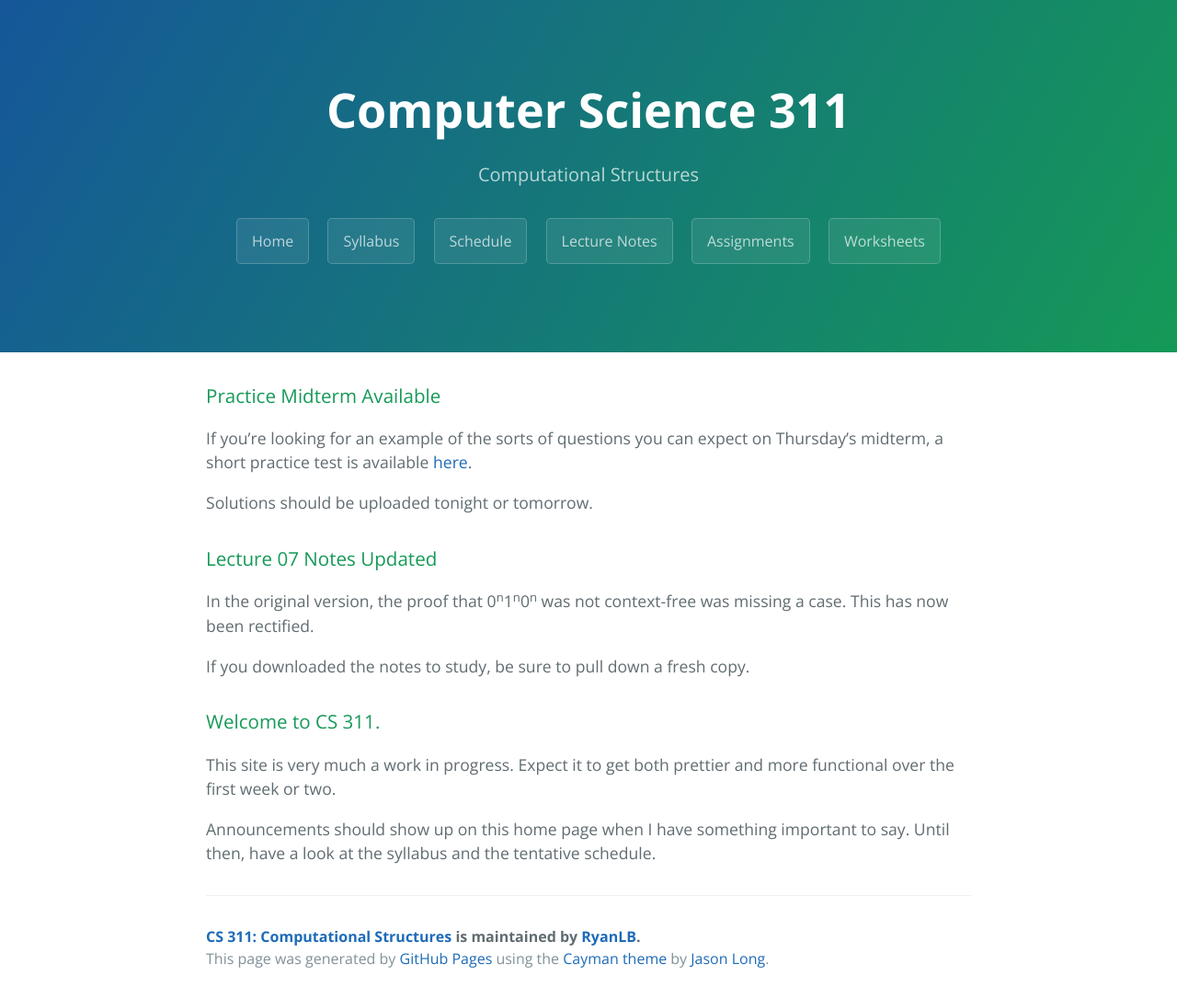
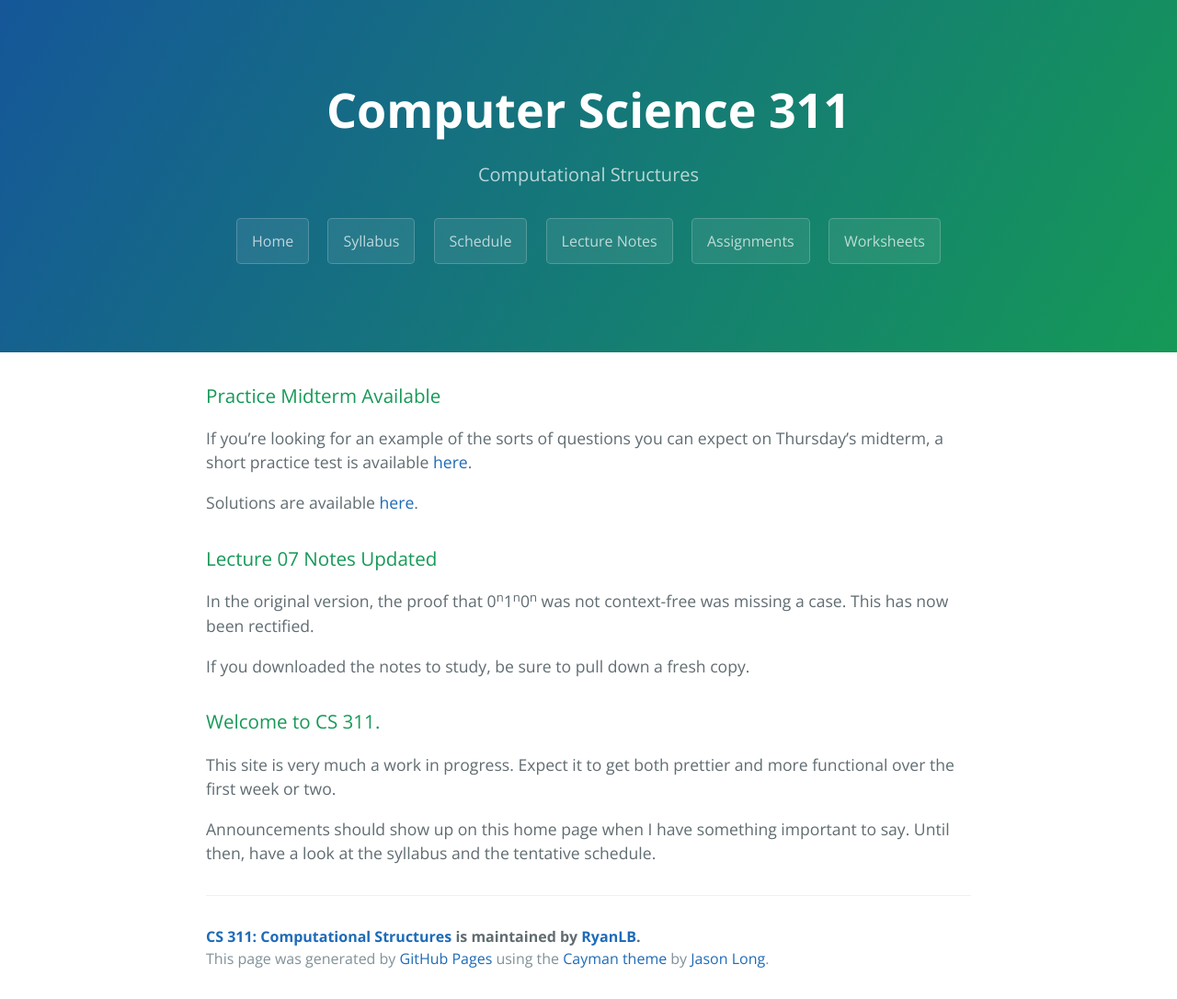
Before and after one commit to RyanLB/CS311, a Jekyll site: the page built from index.md, in a window 1280 px wide. Shown: the whole page at 92% size. Built offline with Jekyll 4.4.1, drawn with Linux system fonts in a browser that asks for light colours.

Commit message:
Add practice midterm solutions

```diff
--- a/index.md
+++ b/index.md
@@ -7,9 +7,9 @@ layout: default
 ### Practice Midterm Available
 
 If you're looking for an example of the sorts of questions you can expect on Thursday's midterm, a
-short practice test is available [here]({{ site.github.url }}{{ "/Practice Midterm.pdf" | uri_encode}}).
+short practice test is available [here]({{ site.github.url }}{{ "/Practice Midterm.pdf" | uri_encode }}).
 
-Solutions should be uploaded tonight or tomorrow.
+Solutions are available [here]({{ site.github.url }}{{ "/Practice Midterm Solutions.pdf" | uri_encode }}).
 
 ### Lecture 07 Notes Updated
 
```
Also changed, not shown: 1 other file.
